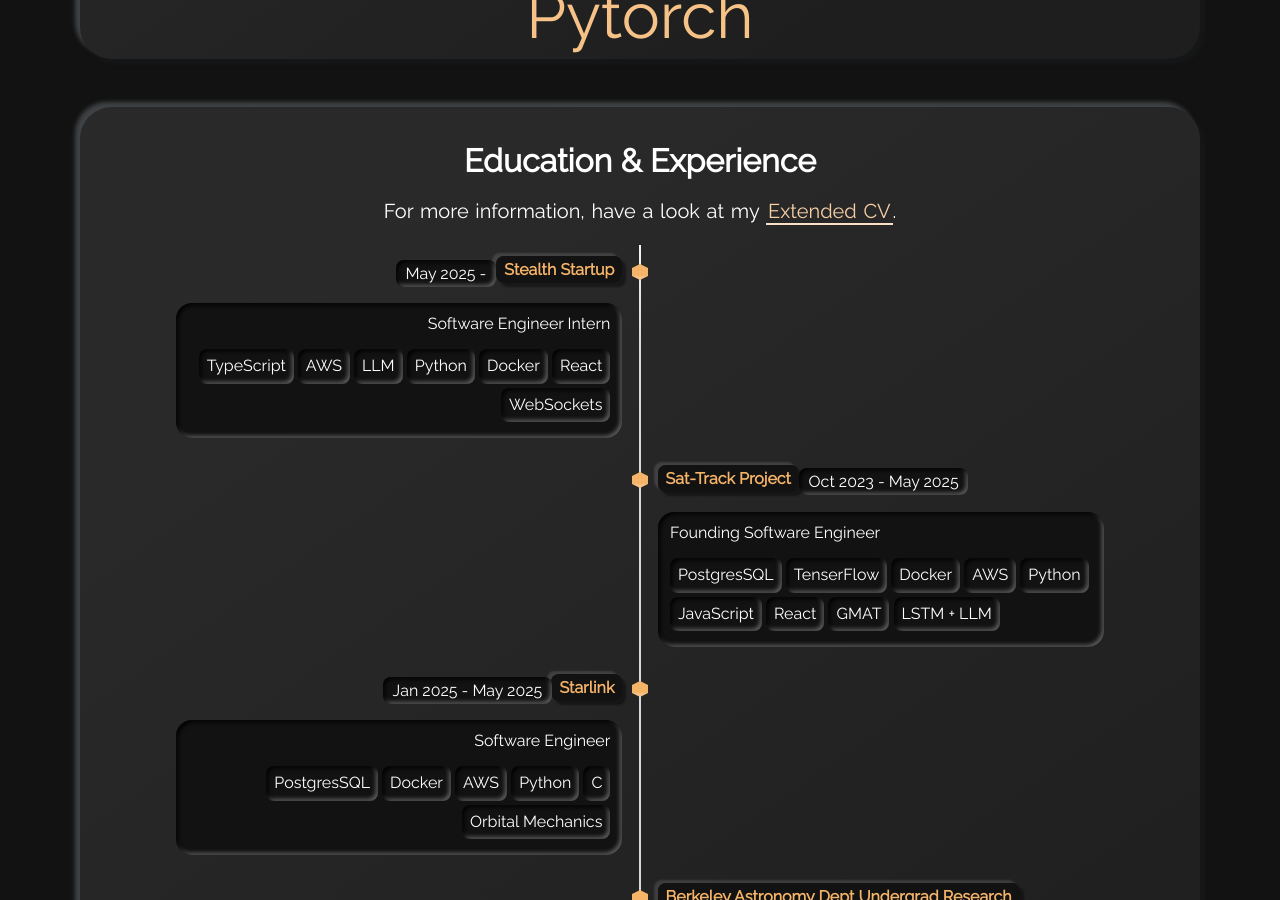
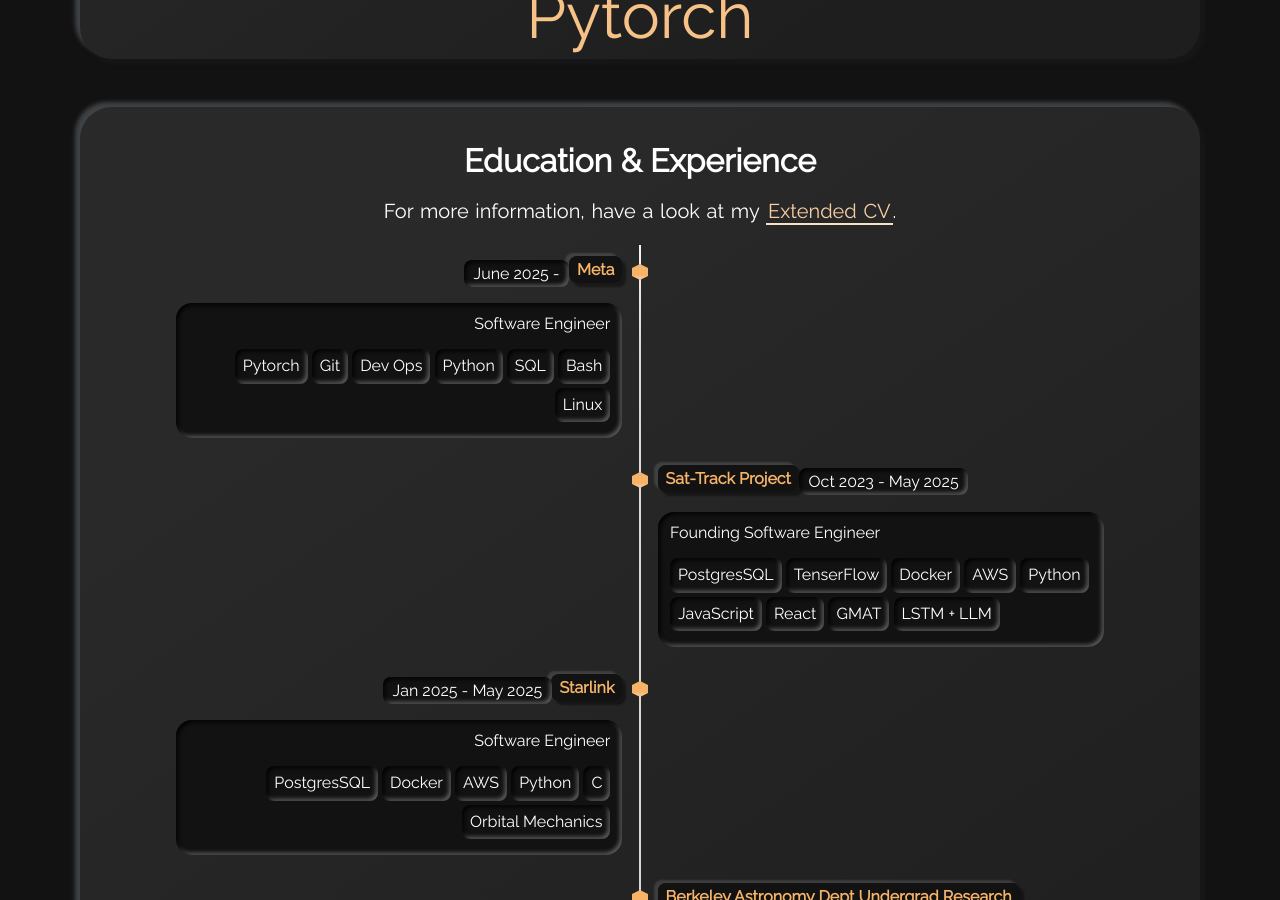
Before and after one commit to mannyzzle/enmanuel-hernandez, a Jekyll site: the page built from index.html, in a window 1280 px wide and 900 px high, scrolled down 1900 px. Built offline with Jekyll 4.4.1, drawn with Linux system fonts in a browser that asks for light colours.

Commit message:
okay new slides

```diff
--- a/_data/timeline.yml
+++ b/_data/timeline.yml
@@ -17,18 +17,18 @@
 #     - tag: Rails
 #   timeline-side: right
 
-- title: Stealth Startup
-  title-url: https://github.com/Team-Kokua
-  date: May 2025 -
-  subtitle: Software Engineer Intern
+- title: Meta
+  title-url: https://ai.meta.com/research/
+  date: June 2025 -
+  subtitle: Software Engineer
   tags:
-    - tag: TypeScript
-    - tag: AWS
-    - tag: LLM
+    - tag: Pytorch
+    - tag: Git
+    - tag: Dev Ops
     - tag: Python
-    - tag: Docker
-    - tag: React
-    - tag: WebSockets
+    - tag: SQL
+    - tag: Bash
+    - tag: Linux
   timeline-side: left
 
 
```
